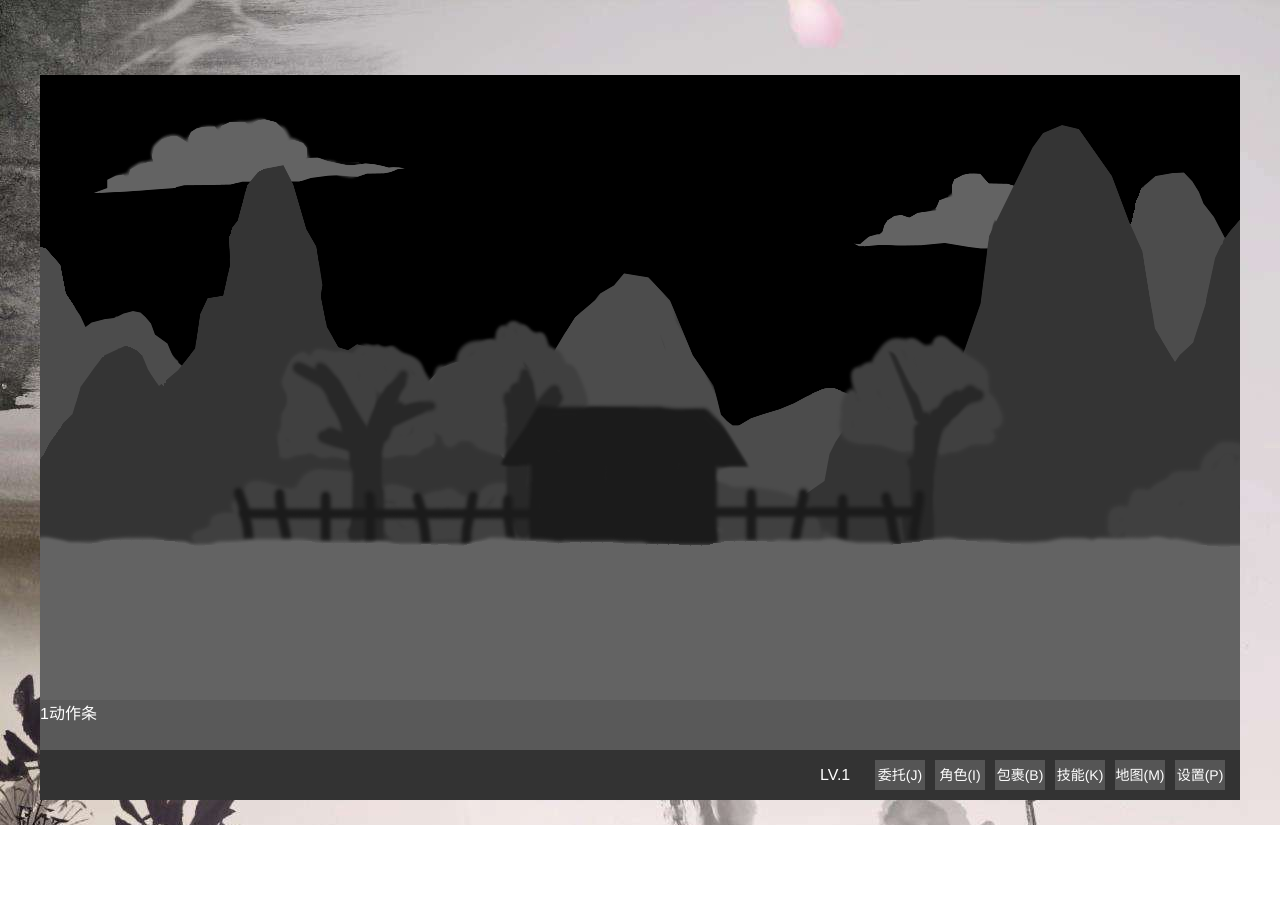
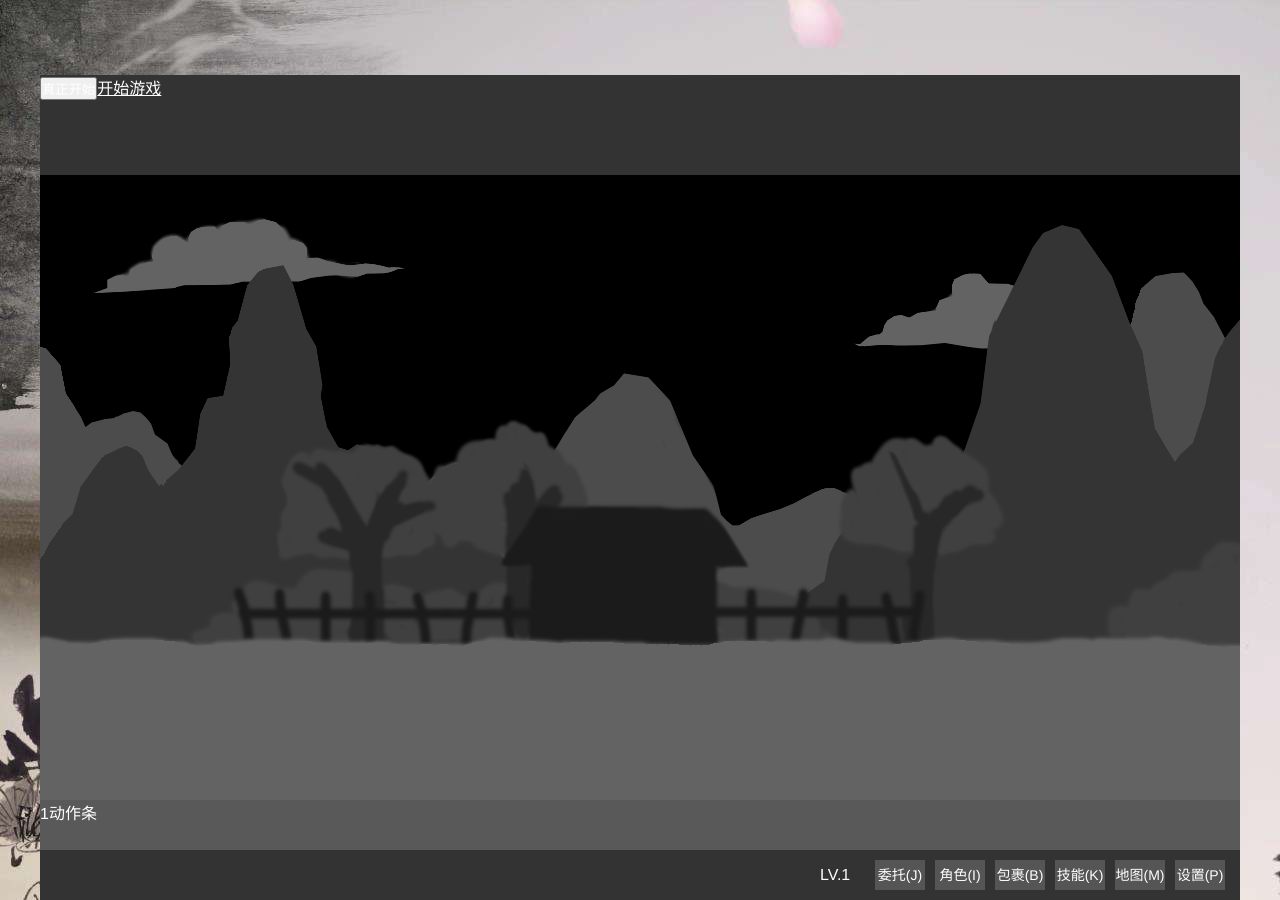
Before and after one commit to hy530845826/Legend-of-Xiake, a Vue app: page /Game in a window 1280 px wide. Before the commit the page ends 825 px from the top, so only its background shows below. Built offline with nearby package versions, Linux system fonts and the light colour scheme.

Commit message:
Fix #5: add vue-router

```diff
--- a/package.json
+++ b/package.json
@@ -12,7 +12,8 @@
     "core-js": "^3.4.3",
     "jquery": "^3.4.1",
     "popper.js": "^1.16.0",
-    "vue": "^2.6.10"
+    "vue": "^2.6.10",
+    "vue-router": "^3.1.3"
   },
   "devDependencies": {
     "@vue/cli-plugin-babel": "^4.1.0",
--- a/src/App.vue
+++ b/src/App.vue
@@ -1,21 +1,18 @@
 <template>
   <div id="app">
-    <main-interface />
-    <action-bar />
-    <status-bar />
+    <button @click='jump'>真正开始</button>
+    <router-link to="/Game">开始游戏</router-link>
+    <router-view></router-view>
   </div>
 </template>
 
 <script>
-import MainInterface from "./components/MainInterface.vue";
-import ActionBar from "./components/ActionBar.vue";
-import StatusBar from "./components/StatusBar.vue";
 export default {
   name: "app",
-  components: {
-    MainInterface,
-    ActionBar,
-    StatusBar
+  methods:{
+    jump(){
+      this.$router.push({path:'/Game'})
+    }
   }
 };
 </script>
--- a/src/assets/scss/_common.scss
+++ b/src/assets/scss/_common.scss
@@ -16,6 +16,14 @@ body {
 	background: url(../images/body.jpg);
 }
 
+#GameBox {
+	background: #333;
+	width: 1200px;
+	height: 725px;
+	margin: 75px auto 25px;
+	position: relative;
+}
+
 #map {
 	background: url(../images/map-1.png) no-repeat black;
 	width: 1200px;
--- /dev/null
+++ b/src/components/Game.vue
@@ -0,0 +1,21 @@
+<template>
+  <div id="GameBox">
+    <main-interface />
+    <action-bar />
+    <status-bar />
+  </div>
+</template>
+
+<script>
+import MainInterface from "./MainInterface.vue";
+import ActionBar from "./ActionBar.vue";
+import StatusBar from "./StatusBar.vue";
+export default {
+  name: "game",
+  components: {
+    MainInterface,
+    ActionBar,
+    StatusBar
+  }
+};
+</script>
--- /dev/null
+++ b/src/components/GameStart.vue
@@ -0,0 +1,10 @@
+<template>
+  <div id="Gamestart">
+    加载
+  </div>
+</template>
+<script>
+export default {
+  name: "test"
+};
+</script>
--- a/src/main.js
+++ b/src/main.js
@@ -1,10 +1,14 @@
 import Vue from 'vue'
 import App from './App.vue'
+import router from './router'
 import $ from 'jquery'
 import 'bootstrap'
+
+$(function () { alert(1) })
 
 Vue.config.productionTip = false
 
 new Vue({
+  router,
   render: h => h(App),
 }).$mount('#app')
--- /dev/null
+++ b/src/router/index.js
@@ -0,0 +1,26 @@
+import Vue from 'vue'
+import Router from 'vue-router'
+
+import Game from '@/components/Game.vue'
+import GameStart from '@/components/GameStart.vue'
+
+Vue.use(Router)
+
+export default new Router({
+    mode:'history',
+    routes: [
+        {
+            path: '/Game',
+            name: 'Game',
+            component: Game
+        },
+        {
+            path: '/GameStart',
+            component: GameStart
+        },
+        {
+            path: '/',
+            redirect: '/GameStart'
+        }
+    ]
+})
```
Also changed, not shown: 1 other file (tests, documents, lock files or other folders).
